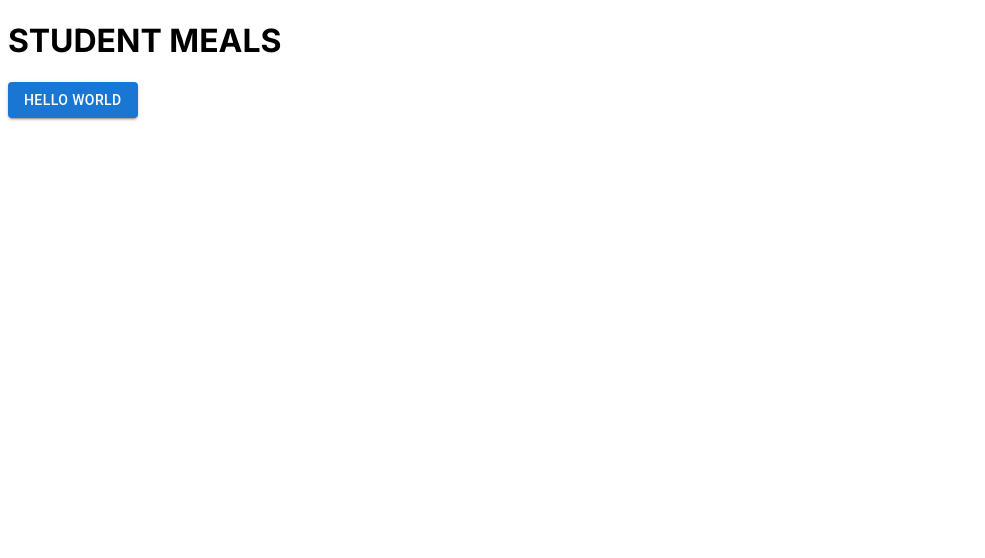
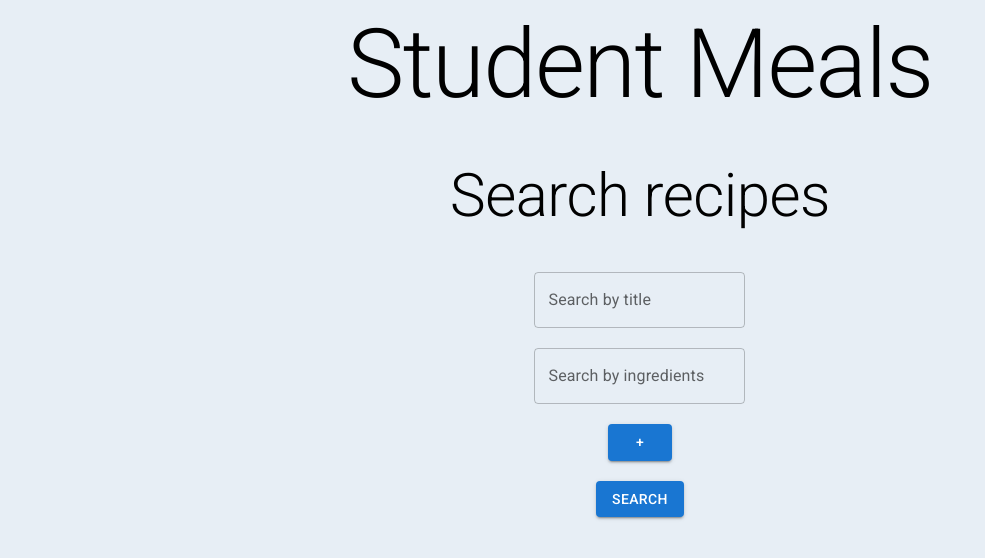
Before and after one commit to tomikurko/student-meals-app, a Next.js app in the folder frontend/: page / in a window 1280 px wide. Shown: the top 558 px of the page, without its empty margins (0-985 px from the left). Built offline with nearby package versions, Linux system fonts and the light colour scheme.

Commit message:
Demo: Search by title and/or ingredients
- SM-31: UI: Searching recipes by title
- SM-34: UI: Searching recipes by ingredients
- Backend: configure CORS

```diff
--- /dev/null
+++ b/frontend/src/app/Services/RecipesService.js
@@ -0,0 +1,29 @@
+import axios from "axios";
+
+const axiosInstance = axios.create({
+  headers: {
+    Accept: "application/json",
+    "Content-Type": "application/json",
+  },
+});
+const path = "http://localhost:8080/api/v1";
+
+const getRecipes = async (title, ingredients) => {
+  try {
+    const params = {
+      titleContains: title,
+      ingredientsContain: ingredients
+    };
+    const response = await axiosInstance.get(path + "/recipes", {
+       params,
+       paramsSerializer: {
+        indexes: null,
+       }
+    });
+    return response.data;
+  } catch (e) {
+    return [];
+  }
+};
+
+export { getRecipes };
--- a/frontend/src/app/globals.css
+++ b/frontend/src/app/globals.css
@@ -25,3 +25,13 @@ body {
     )
     rgb(var(--background-start-rgb));
 } */
+
+body
+{
+    background-color: #e7eef5;
+    text-align: center;
+}
+form
+{
+    display: inline-block;
+}
--- a/frontend/src/app/page.tsx
+++ b/frontend/src/app/page.tsx
@@ -1,10 +1,137 @@
+'use client'
+
+import '@fontsource/roboto/300.css';
+import '@fontsource/roboto/400.css';
+import '@fontsource/roboto/500.css';
+import '@fontsource/roboto/700.css';
+
+import React, { useState } from "react";
 import Button from '@mui/material/Button';
+import { getRecipes } from "./Services/RecipesService";
+import { Box, Card, CardContent, Container, Divider, Paper, Stack, Table, TableBody, TableCell, TableContainer, TableHead, TableRow, TextField, Typography } from "@mui/material";
 
 export default function Home() {
+  const [recipes, setRecipes] = useState([]);
+  const [title, setTitle] = useState("");
+  const [ingredients, setIngredients] = useState([""]);
+
+  const onClickSearch = async (e) => {
+    e.preventDefault();
+    const recipes = await getRecipes(title, ingredients);
+    setRecipes(recipes);
+    console.log(recipes);
+  };
+
+  const onClickAddIngredient = async (e) => {
+    e.preventDefault();
+    setIngredients(ingredients.concat([""]));
+    console.log(ingredients);
+  };
+
+  const onTitleChange = (e) => {
+    setTitle(e.target.value);
+  };
+
+  const onIngredientsChange = (index, event) => {
+    ingredients[index] = event.target.value;
+    setIngredients(ingredients);
+  };
+
   return (
     <>
-        <h1>STUDENT MEALS</h1>
-        <Button variant="contained">Hello world</Button>
+      <Container sx={{display: 'flex', justifyContent: 'center'}}>
+        <Stack spacing={5} sx={{display: 'flex', justifyContent: 'center', alignItems: 'center'}}>
+        <Typography variant="h1">Student Meals</Typography>
+
+        <Typography variant="h2">Search recipes</Typography>
+
+        <form onSubmit={onClickSearch}>
+          <TextField id="title-contains-search" label="Search by title" type="search" onChange={onTitleChange} />
+          {ingredients.map((ingredient, index) => (
+            <>
+              <br/>
+              <br/>
+              <TextField id="ingredients-contain-search-{index}"
+              label="Search by ingredients" type="search" onChange={(e) => onIngredientsChange(index, e)}
+              defaultValue={ingredient} />
+            </>
+          ))}
+          <br/>
+          <br/>
+          <Button variant="contained" onClick={onClickAddIngredient}>+</Button>
+          <br/>
+          <br/>
+
+          <Button variant="contained" type="submit">Search</Button>
+        </form>
+        <br/>
+        <br/>
+
+          {recipes.map((recipe) => (
+            <>
+              <Card sx={{ maxWidth: 700 }}>
+                <CardContent>
+                  <Stack spacing={5}>
+                    <Box justifyContent="center" display="flex">
+                      <Typography variant="h5">{recipe.title}</Typography>
+                    </Box>
+
+                    <Stack direction="row" spacing={3}>
+                      <Stack spacing={5}>
+                        <TableContainer component={Card}>
+                          <Table sx={{ minWidth: 300 }}>
+                            <colgroup>
+                              <col width="35%" />
+                              <col width="65%" />
+                            </colgroup>
+                            <TableHead>
+                              <TableRow>
+                                <TableCell>Amount</TableCell>
+                                <TableCell>Ingredient</TableCell>
+                              </TableRow>
+                            </TableHead>
+                            <TableBody>
+                              {recipe.ingredients.map((ingredient) => (
+                                <TableRow key={ingredient.id}>
+                                  <TableCell component="th" scope="row">{ingredient.amount}</TableCell>
+                                  <TableCell>{ingredient.description}</TableCell>
+                                </TableRow>
+                              ))}
+                            </TableBody>
+                          </Table>
+                        </TableContainer>
+
+                        <TableContainer component={Card}>
+                          <Table sx={{ minWidth: 300 }}>
+                            <TableHead>
+                              <TableRow>
+                                <TableCell>Equipment</TableCell>
+                              </TableRow>
+                            </TableHead>
+                            <TableBody>
+                              {recipe.equipment.map((equipment) => (
+                                <TableRow key={equipment.id}>
+                                  <TableCell component="th" scope="row">{equipment.name}</TableCell>
+                                </TableRow>
+                              ))}
+                            </TableBody>
+                          </Table>
+                        </TableContainer>
+                      </Stack>
+
+                      <Card sx={{ minWidth: 340 }}>
+                        <CardContent>
+                          <Typography variant="body1">{recipe.description}</Typography>
+                        </CardContent>
+                      </Card>
+                    </Stack>
+                  </Stack>
+                </CardContent>
+              </Card>
+            </>
+          ))}
+        </Stack>
+      </Container>
     </>
   );
 }
```
Also changed, not shown: 1 other file (tests, documents, lock files or other folders).
